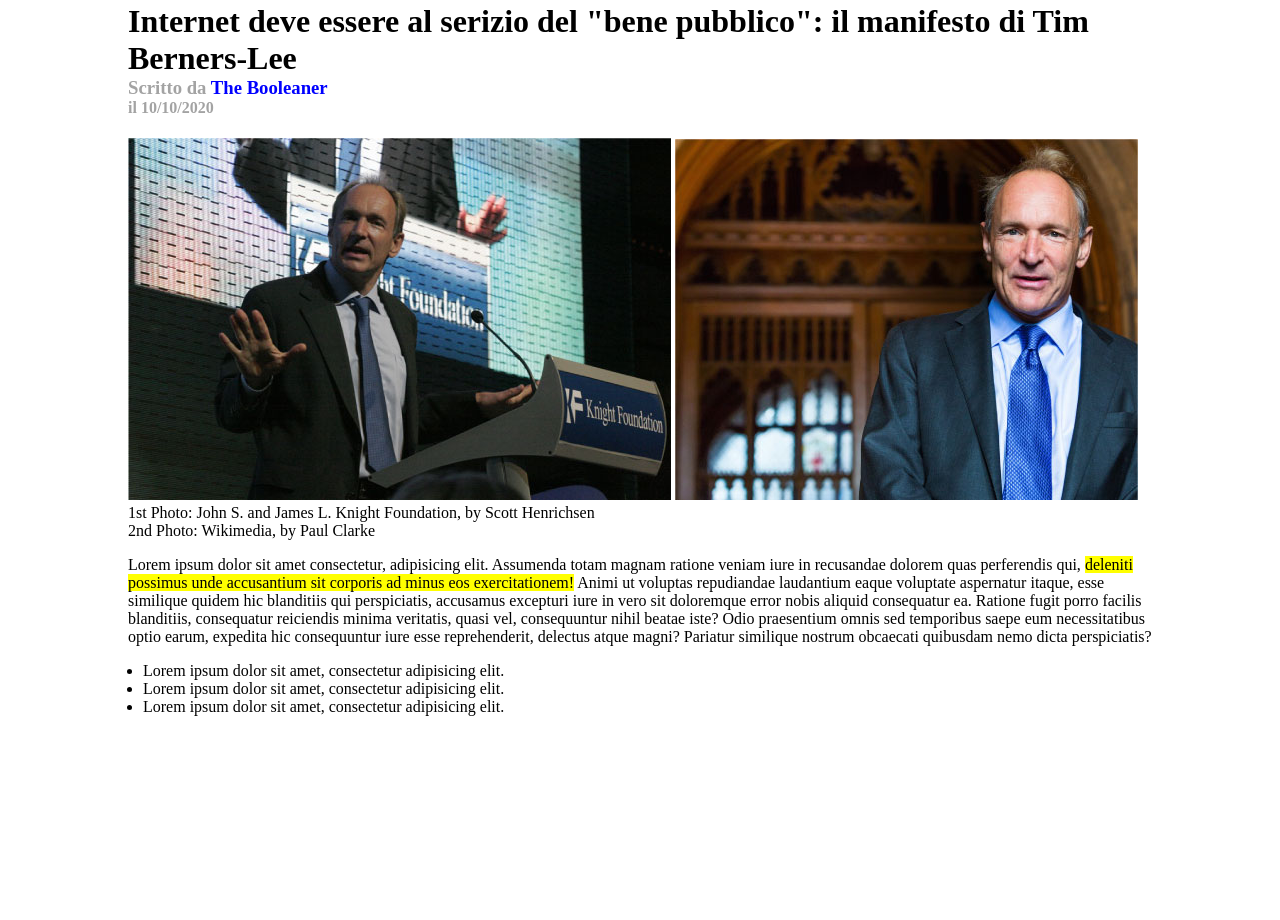
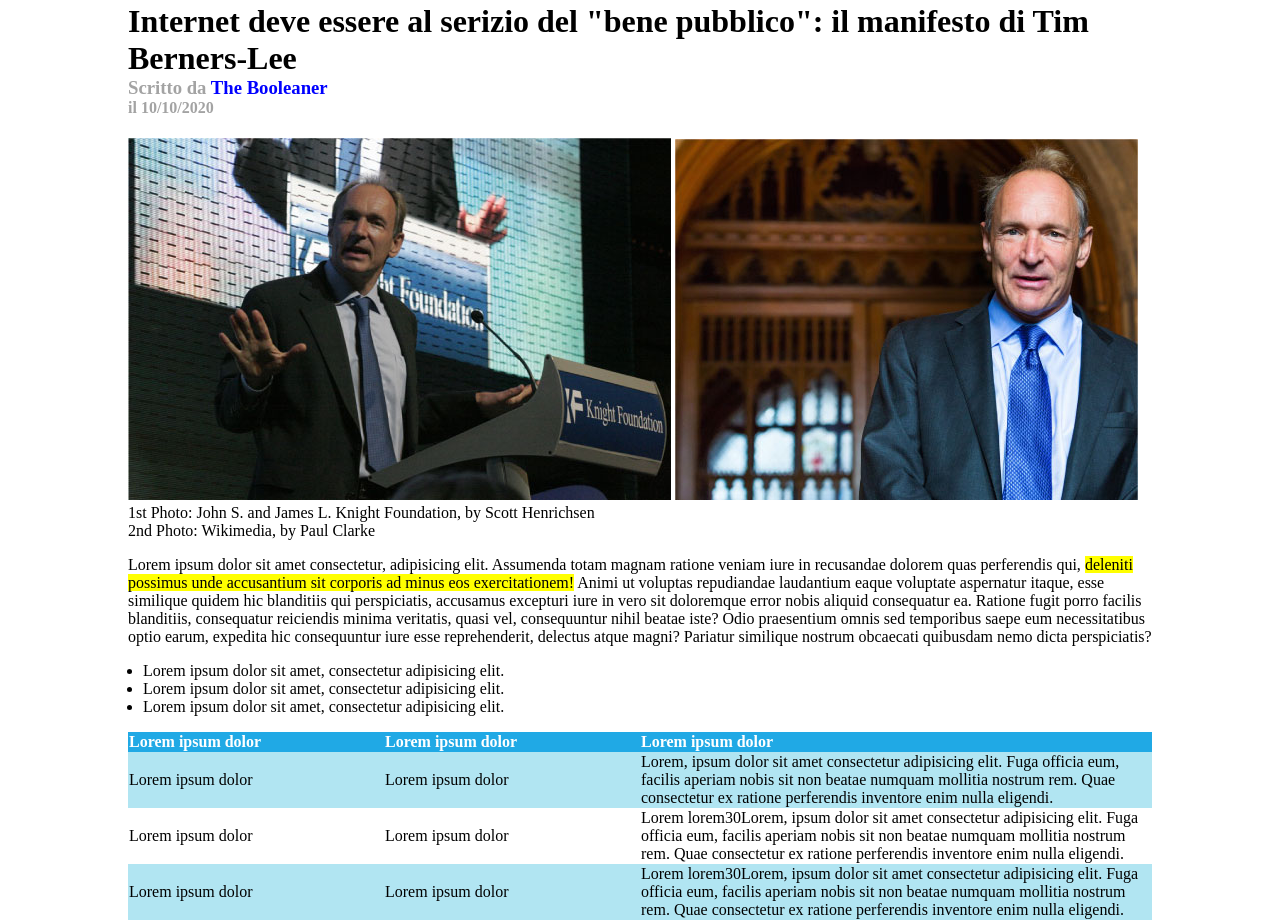
Before and after one commit to AndreaDeStefano1/html-css-booleaner, a plain HTML site: page index.html in a window 1280 px wide. Shown: the part 93-1013 px from the top of the page. Before the commit the page ends 825 px from the top, so only its background shows below. Drawn offline with Linux system fonts and the light colour scheme.

Commit message:
Aggiunta tabella

```diff
--- a/css/style.css
+++ b/css/style.css
@@ -49,3 +49,24 @@ h3, h4{
 ul{
   padding-inline-start: 15px;
 }
+
+table{
+  width: 100%;
+  border-spacing: 0;
+}
+
+th{
+  text-align: left;
+  color: white;
+}
+thead{
+  background-color: #20a9e5;
+
+}
+
+.rigaconsfondo{
+  background-color: rgb(177, 229, 242);
+}
+.colonna1, .colonna2{
+  width: 25%;
+}
--- a/index.html
+++ b/index.html
@@ -38,6 +38,7 @@
       </p>
 
     </div>
+
     <div class="lista-non-numerata">
 
       <ul>
@@ -47,6 +48,32 @@
       </ul>
 
     </div>
+    <!-- Tabella -->
+    <div class="tabella">
+      <table>
+        <thead>
+          <th class="colonna1">Lorem ipsum dolor</th>
+          <th class="colonna2">Lorem ipsum dolor</th>
+          <th>Lorem ipsum dolor</th>
+        </thead>
+        <tr class="rigaconsfondo">
+          <td class="colonna1" >Lorem ipsum dolor</td>
+          <td class="colonna2">Lorem ipsum dolor</td>
+          <td>Lorem, ipsum dolor sit amet consectetur adipisicing elit. Fuga officia eum, facilis aperiam nobis sit non beatae numquam mollitia nostrum rem. Quae consectetur ex ratione perferendis inventore enim nulla eligendi.</td>
+        </tr>
+        <tr>
+          <td class="colonna1">Lorem ipsum dolor</td>
+          <td class="colonna2">Lorem ipsum dolor</td>
+          <td>Lorem lorem30Lorem, ipsum dolor sit amet consectetur adipisicing elit. Fuga officia eum, facilis aperiam nobis sit non beatae numquam mollitia nostrum rem. Quae consectetur ex ratione perferendis inventore enim nulla eligendi.</td>
+        </tr>
+        <tr class="rigaconsfondo">
+          <td class="colonna1">Lorem ipsum dolor</td>
+          <td class="colonna2">Lorem ipsum dolor</td>
+          <td>Lorem lorem30Lorem, ipsum dolor sit amet consectetur adipisicing elit. Fuga officia eum, facilis aperiam nobis sit non beatae numquam mollitia nostrum rem. Quae consectetur ex ratione perferendis inventore enim nulla eligendi.</td>
+        </tr>
+      </table>
+
+    </div>
 
   </main>
 
```
